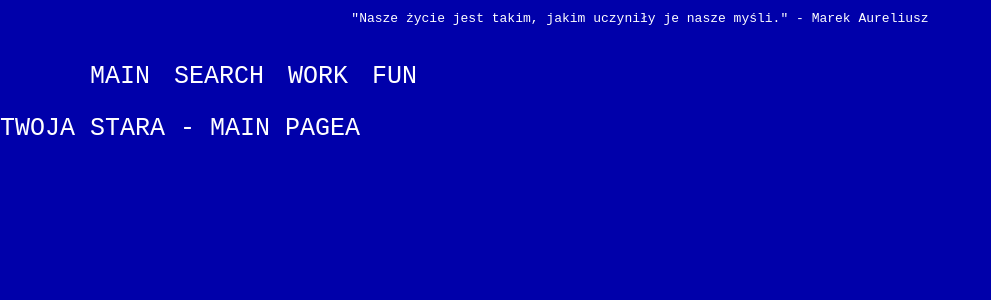
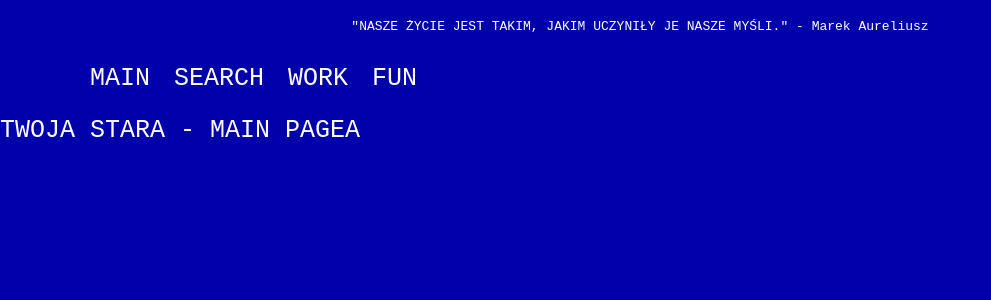
Before and after one commit to buckwheattN1/startup-page, a React (Create React App) app: page / in a window 1280 px wide. Shown: the top 300 px of the page, without its empty margins (0-991 px from the left). Built offline with nearby package versions, Linux system fonts and the light colour scheme.

Commit message:
change styling

```diff
--- a/src/components/layout/Header.js
+++ b/src/components/layout/Header.js
@@ -14,7 +14,8 @@ function Header() {
   return (
     <div>
       <header className={classes.header}>
-        "{Quotations[randInt].qoute}" - {Quotations[randInt].author}
+        "{Quotations[randInt].qoute.toUpperCase()}" -{" "}
+        {Quotations[randInt].author}
       </header>
       <Navigation />
     </div>
--- a/src/components/layout/Header.module.css
+++ b/src/components/layout/Header.module.css
@@ -1,6 +1,6 @@
 .header {
     margin: 0 auto;
-    padding: 0.4em 0;
+    padding-top: 1em;
     color: #fff;
     font-size: 13px;
     text-align: center;
```
